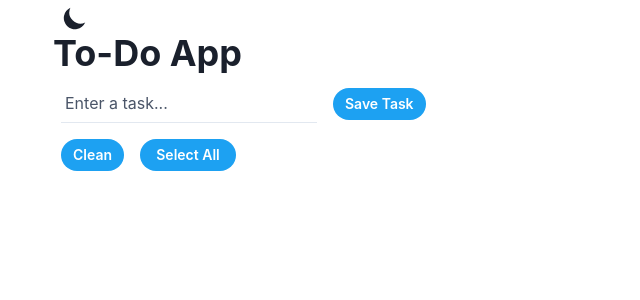
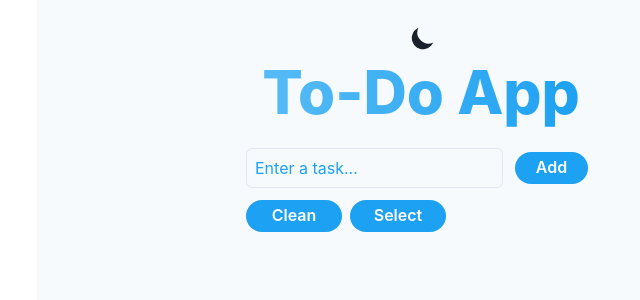
Before and after one commit to JavierPineyro/to-do-chakra, a React (Vite) app: page / in a window 1280 px wide. Shown: the top 300 px of the page, without its empty margins (219-859 px from the left). Built offline with nearby package versions, Linux system fonts and the light colour scheme.

Commit message:
styled with chakra the entire app

```diff
--- a/src/App.jsx
+++ b/src/App.jsx
@@ -1,5 +1,5 @@
 import { useState, useEffect } from 'react'
-import { useToast, Container, Heading } from '@chakra-ui/react'
+import { useToast, Container, Heading, Stack, useColorMode } from '@chakra-ui/react'
 import {
   changeTaskDone,
   cleanDoneTask,
@@ -15,14 +15,10 @@ import './App.css'
 function App () {
   const [tasks, setTasks] = useState([])
   const toast = useToast()
+  const { colorMode } = useColorMode()
 
   useEffect(() => {
     if (storageGetItem()) setTasks(JSON.parse(storageGetItem()))
-    /* Quedaria mejor asi?
-    const response = storageGetItem()
-    if(response) setTasks(JSON.parse(response))
-
-    */
   }, [])
 
   useEffect(() => {
@@ -60,11 +56,27 @@ function App () {
   }
 
   return (
-    <Container maxWidth='container.md' alignSelf='center' className='App'>
-      <IconMode />
-      <Heading>To-Do App</Heading>
-      <TaskForm selectAllTasks={selectAllTasks} deleteCompletedTask={deleteCompletedTask} createTask={createTask} />
-      <TaskContent handleToggle={handleToggle} tasks={tasks} />
+    <Container backgroundColor={colorMode === 'light' ? 'gray.50' : 'blackAlpha.100'} maxH='100vh' minH='100vh' minWidth='container.sm' maxWidth='container.md' className='App'>
+      <Stack gap={4} w='100%' alignItems='center' direction='column'>
+        <Stack>
+          <IconMode />
+        </Stack>
+        <Stack>
+          <Heading
+            bgGradient='linear(to-l, twitter.500, twitter.400)'
+            bgClip='text'
+            fontSize={['8xl', '6xl']}
+            fontWeight='extrabold'
+          >To-Do App
+          </Heading>
+        </Stack>
+        <Stack>
+          <TaskForm selectAllTasks={selectAllTasks} deleteCompletedTask={deleteCompletedTask} createTask={createTask} />
+        </Stack>
+        <Stack>
+          <TaskContent handleToggle={handleToggle} tasks={tasks} />
+        </Stack>
+      </Stack>
     </Container>
   )
 }
--- a/src/components/IconMode.jsx
+++ b/src/components/IconMode.jsx
@@ -5,7 +5,7 @@ export default function IconMode () {
   const { toggleColorMode, colorMode } = useColorMode()
 
   return (
-    <Stack>
+    <Stack mt={5} h={5}>
       {
         colorMode === 'light'
           ? <Moon toggleColorMode={toggleColorMode} />
--- a/src/components/TaskContent.jsx
+++ b/src/components/TaskContent.jsx
@@ -1,13 +1,14 @@
+import { Stack } from '@chakra-ui/react'
 import TaskItem from './TaskItem'
 
 export default function TaskContent ({ tasks, handleToggle }) {
   return (
-    <>
+    <Stack gap={4} direction='colum'>
       {
         tasks.map(task =>
           <TaskItem task={task} handleToggle={handleToggle} key={task.id} />
         )
       }
-    </>
+    </Stack>
   )
 }
--- a/src/components/TaskForm.jsx
+++ b/src/components/TaskForm.jsx
@@ -1,4 +1,4 @@
-import { Button, Input, useColorMode, useToast } from '@chakra-ui/react'
+import { Button, Input, Stack, useColorMode, useToast } from '@chakra-ui/react'
 import { useState } from 'react'
 import { createUniqueID } from '../utils/utils'
 
@@ -10,12 +10,9 @@ export default function TaskForm ({ createTask, deleteCompletedTask, selectAllTa
   const toast = useToast()
   const { colorMode } = useColorMode()
 
-  // Change Select Button Content
-  const text = textButton ? 'Select All' : 'Deselect All'
-
   const placeholderStyle = colorMode === 'light'
-    ? { opacity: 1, color: 'gray.600' }
-    : { opacity: 1, color: 'gray.400' }
+    ? { opacity: 1, color: 'twitter.500' }
+    : { opacity: 1, color: 'twitter.500' }
 
   // Functions
   const handleChange = (evt) => {
@@ -42,29 +39,30 @@ export default function TaskForm ({ createTask, deleteCompletedTask, selectAllTa
     setTextButton(prev => !prev)
   }
   return (
-    <>
+    <Stack gap={2} w={[450, 350]} minW={120}>
       <form onSubmit={handleSubmit}>
+        <Stack alignItems='center' gap={1} direction='row'>
           <Input
-          as='input'
-          paddingLeft={1}
-          size='md'
-          m={2}
+            paddingLeft={2}
+            size={['lg', 'md']}
             colorScheme='twitter'
-          maxW={64}
-          variant='flushed' onChange={handleChange} value={input} type='text'
+            variant='outline' onChange={handleChange} value={input} type='text'
             placeholder='Enter a task...'
             _placeholder={placeholderStyle}
           />
-        <Button m={2} type='submit' color='white' size='sm' variant='solid' colorScheme='twitter'>
-          Save Task
+          <Button m={2} type='submit' color='white' size={['lg', 'sm']} variant='solid' colorScheme='twitter'>
+            Add
           </Button>
+        </Stack>
       </form>
-      <Button m={2} as='button' color='white' size='sm' variant='solid' colorScheme='twitter' onClick={deleteCompletedTask}>
+      <Stack gap={2} justifyContent='start' direction='row'>
+        <Button color='white' size={['lg', 'sm']} variant='solid' colorScheme='twitter' onClick={deleteCompletedTask}>
           Clean
         </Button>
-      <Button m={2} w={24} as='button' color='white' size='sm' variant='solid' colorScheme='twitter' onClick={handleTextButton}>
-        {text}
+        <Button color='white' size={['lg', 'sm']} variant='solid' colorScheme='twitter' onClick={handleTextButton}>
+          {textButton ? 'Select' : 'Deselect'}
         </Button>
-    </>
+      </Stack>
+    </Stack>
   )
 }
--- a/src/components/TaskItem.jsx
+++ b/src/components/TaskItem.jsx
@@ -1,16 +1,16 @@
-import { useColorMode } from '@chakra-ui/react'
+import { Checkbox, Stack, Text, useColorMode } from '@chakra-ui/react'
 
 export default function TaskItem ({ task, handleToggle }) {
   const { colorMode } = useColorMode()
   const colorTaskDone = colorMode === 'light' ? '#666' : '#aaa'
   return (
-    <div>
+    <Stack alignContent='center' direction='row' gap={4}>
       {
         task.done
-          ? <span style={{ textDecoration: 'line-through', color: colorTaskDone }}>{task.content}</span>
-          : task.content
+          ? <Text fontSize='2xl' textDecoration='line-through' color={colorTaskDone}>{task.content}</Text>
+          : <Text fontSize='2xl'>{task.content}</Text>
       }
-      <input onChange={() => handleToggle(task)} checked={task.done} type='checkbox' />
-    </div>
+      <Checkbox size='lg' onChange={() => handleToggle(task)} checked={task.done} />
+    </Stack>
   )
 }
--- a/src/utils/theme.js
+++ b/src/utils/theme.js
@@ -13,6 +13,7 @@ export default extendTheme({
     global: (props) => ({
       'html, body, #root': {
         color: mode(undefined, 'whiteAlpha.900')(props),
+        backgroundColor: mode('whiteAlpha.700', 'inherit')(props),
         height: '100%'
       }
     })
@@ -22,12 +23,18 @@ export default extendTheme({
       baseStyle: {
         borderLeftRadius: 9999,
         borderRightRadius: 9999,
-        padding: 3
+        padding: 2,
+        width: 24,
+        textAlign: 'center'
       },
       sizes: {
+        sm: {
+          fontSize: 'md',
+          paddingX: 2
+        },
         lg: {
-          paddingY: 3,
-          fontSize: 'md'
+          fontSize: 'lg',
+          paddingX: 4
         }
       },
       variants: {
```
Lines whose indentation alone changed are shown as unchanged.
